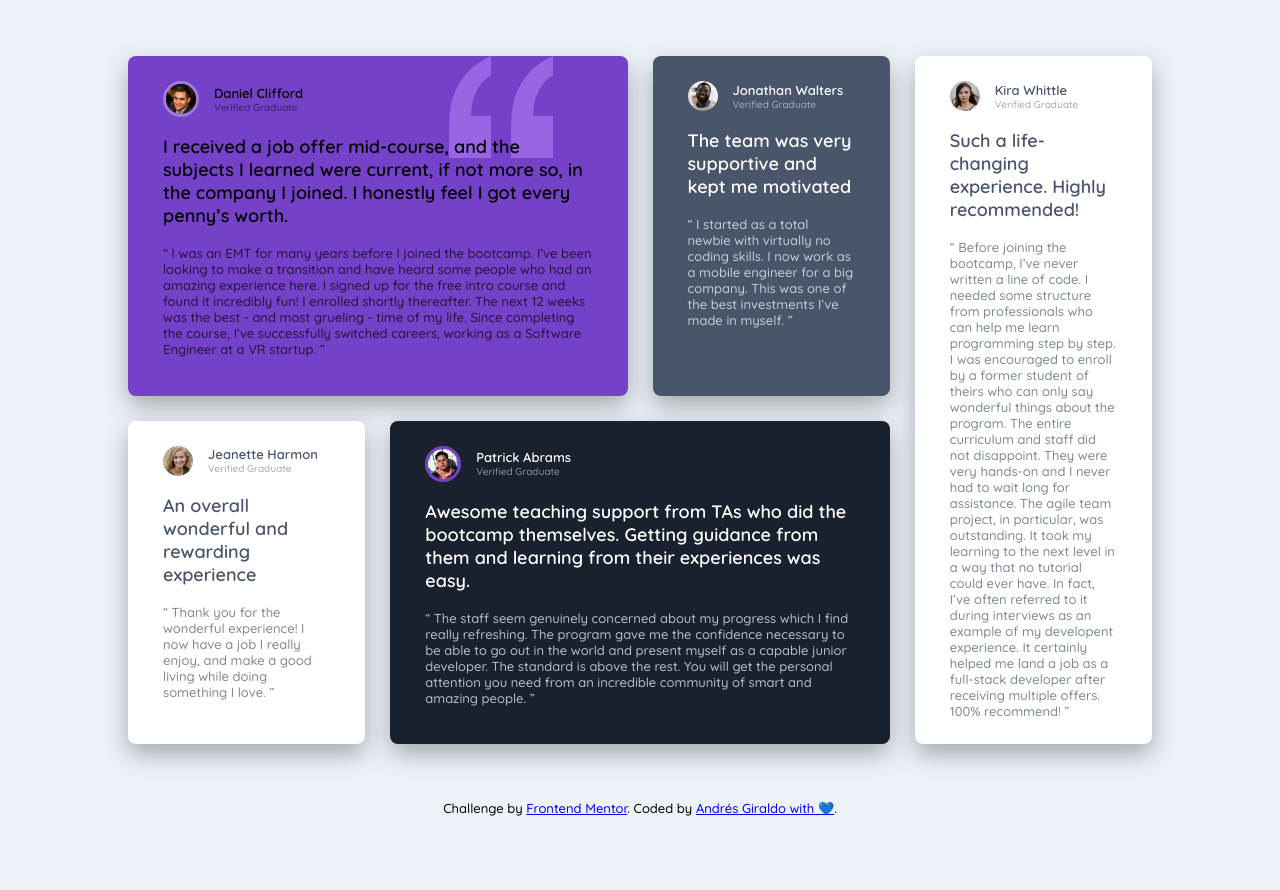
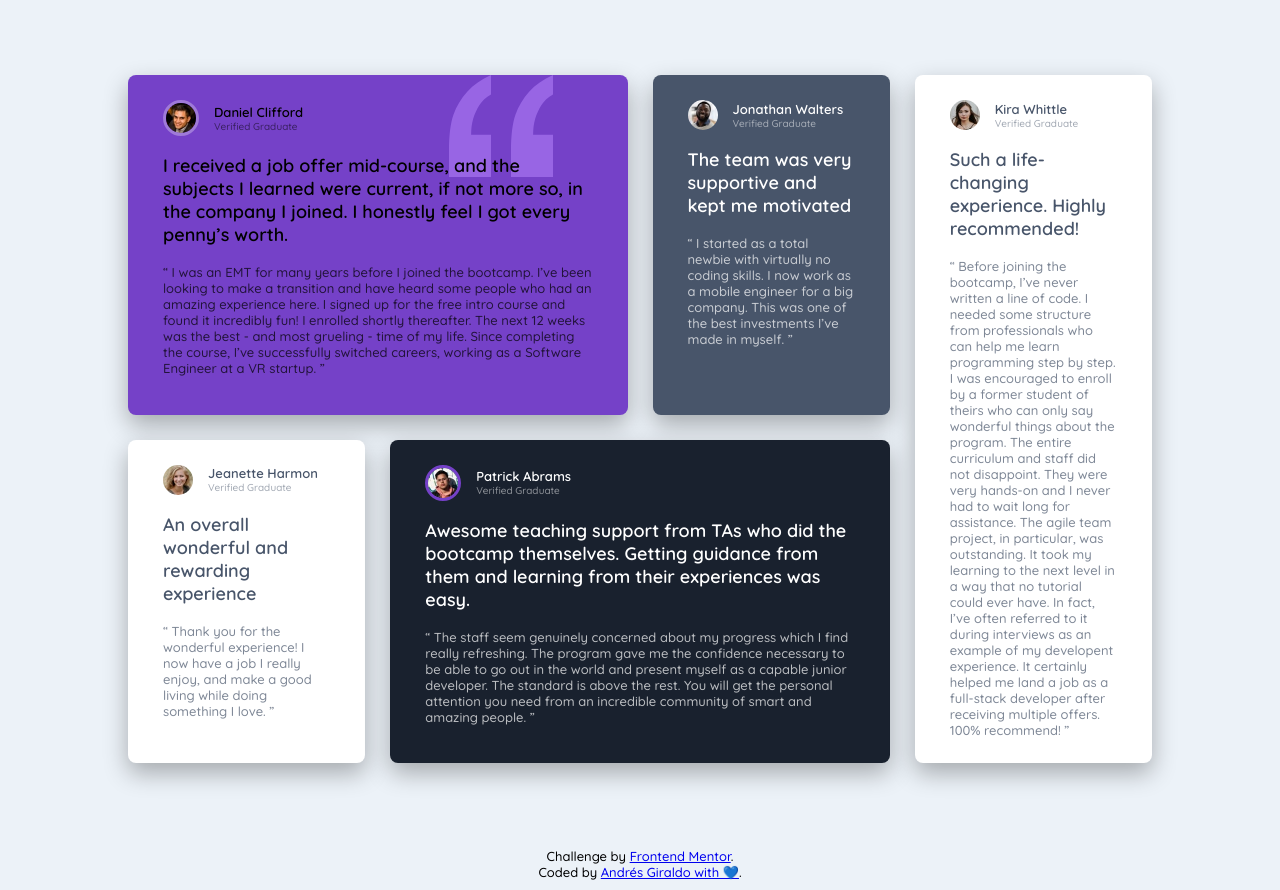
Before and after one commit to andresgircar/Testimonial-grid-section, a plain HTML site: page index.html in a window 1280 px wide. Before the commit the page ends 830 px from the top, so only its background shows below. Drawn offline with Linux system fonts and the light colour scheme.

Commit message:
another style adjustment

```diff
--- a/index.html
+++ b/index.html
@@ -129,8 +129,12 @@
   </div>
   <footer>
     <div class="attribution">
-      Challenge by <a href="https://www.frontendmentor.io?ref=challenge" target="_blank">Frontend Mentor</a>.
-      Coded by <a href="https://github.com/andresgircar" target="_blank">Andrés Giraldo with 💙</a>.
+      <p>
+        Challenge by <a href="https://www.frontendmentor.io?ref=challenge" target="_blank">Frontend Mentor</a>.
+      </p>
+      <p>
+        Coded by <a href="https://github.com/andresgircar" target="_blank">Andrés Giraldo with 💙</a>.
+      </p>
     </div>
   </footer>
 </body>
--- a/style/main.css
+++ b/style/main.css
@@ -33,7 +33,8 @@ body {
 /*Testimonial Grid Styles*/
 .testimonial-grid {
     width: 100%;
-    height: 100vh;
+    margin: 50px 0 50px 0;
+    height: auto;
     display: grid;
     grid-template-columns: repeat(1, auto);
     place-items: center;
@@ -131,10 +132,14 @@ footer {
     margin: 0;
     padding: 0;
     width: 100%;
-    height: 30px;
+    height: auto;
 }
 footer .attribution {
     text-align: center;
+    padding: 10px;
+}
+.attribution p {
+    margin: 0;
 }
 @media (max-width: 1150px) {
     .testimonial-container {
```
